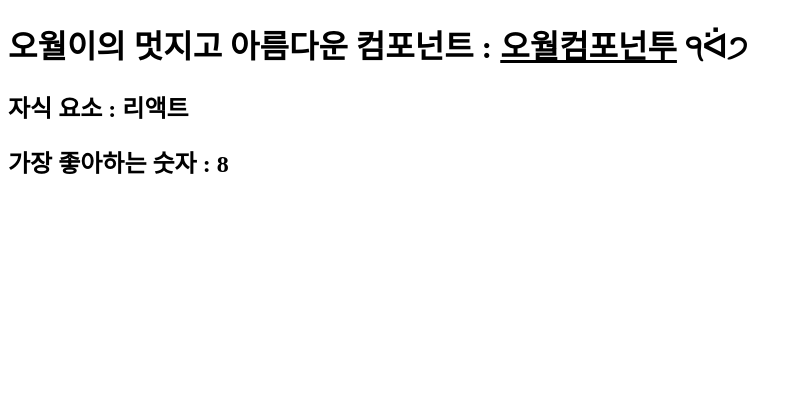
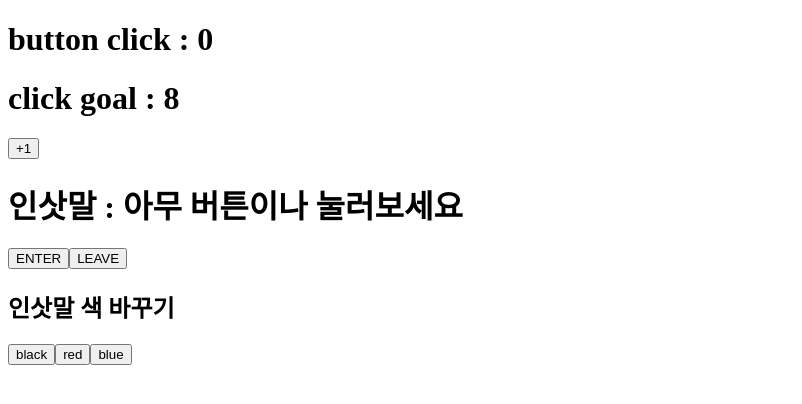
Before and after one commit to MayOwall/studying-react, a React (Create React App) app in the folder 리액트를 다루는 기술_김민준/code_practice/: page / in a window 1280 px wide. Shown: the top 404 px of the page, without its empty margins (0-802 px from the left). Built offline with nearby package versions, Linux system fonts and the light colour scheme.

Commit message:
3.4 : state ~ 3.5 : state를 사용할 때 주의 사항

```diff
--- a/리액트를 다루는 기술_김민준/code_practice/src/App.js
+++ b/리액트를 다루는 기술_김민준/code_practice/src/App.js
@@ -1,10 +1,12 @@
-import MyComponent from "./MyComponent";
+import Counter from "./Counter";
+import Say from "./Say";
 
 const App = () => {
     return (
-        <MyComponent name="오월컴포넌투" favoriteNumber={8}>
-            리액트
-        </MyComponent>
+        <>
+            <Counter />
+            <Say />
+        </>
     );
 };
 
--- /dev/null
+++ b/리액트를 다루는 기술_김민준/code_practice/src/Counter.js
@@ -0,0 +1,35 @@
+import { Component } from "react";
+
+class Counter extends Component {
+    state = {
+        number: 0,
+        fixedNumber: 8,
+    };
+
+    render() {
+        const { number, fixedNumber } = this.state;
+        return (
+            <>
+                <h1>button click : {number}</h1>
+                <h1>click goal : {fixedNumber}</h1>
+                <button
+                    onClick={() => {
+                        this.setState(
+                            (prevState) => {
+                                return { number: prevState.number + 1 };
+                            },
+                            () => console.log("버튼이 클릭되었습니다.")
+                        );
+                        this.setState((prevState) => {
+                            return { number: prevState.number + 1 };
+                        });
+                    }}
+                >
+                    +1
+                </button>
+            </>
+        );
+    }
+}
+
+export default Counter;
--- a/리액트를 다루는 기술_김민준/code_practice/src/MyComponent.js
+++ b/리액트를 다루는 기술_김민준/code_practice/src/MyComponent.js
@@ -1,24 +1,25 @@
+import { Component } from "react";
 import PropTypes from "prop-types";
 
-const MyComponent = ({ name, children, favoriteNumber }) => {
-    return (
-        <>
-            <h1>
-                오월이의 멋지고 아름다운 컴포넌트 : <u>{name}</u> ੧ᐛ੭
-            </h1>
-            <h2>자식 요소 : {children}</h2>
-            <h2>가장 좋아하는 숫자 : {favoriteNumber}</h2>
-        </>
-    );
-};
+class MyComponent extends Component {
+    static defaultProps = {
+        name: "기본 이름",
+    };
+    static propTypes = {
+        name: PropTypes.string,
+        favoriteNumber: PropTypes.number.isRequired,
+    };
 
-MyComponent.defaultProps = {
-    name: "기본 이름",
-};
-
-MyComponent.propTypes = {
-    name: PropTypes.string,
-    favoriteNumber: PropTypes.number.isRequired,
-};
+    render() {
+        const { name, favoriteNumber, children } = this.props;
+        return (
+            <div>
+                <h1>오월이의 멋지고 아름다운 컴포넌트 : {name} (੭•̀ᴗ•̀)੭</h1>
+                <h2>좋아하는 숫자 : {favoriteNumber}</h2>
+                <h2>자식 요소 : {children}</h2>
+            </div>
+        );
+    }
+}
 
 export default MyComponent;
--- /dev/null
+++ b/리액트를 다루는 기술_김민준/code_practice/src/Say.js
@@ -0,0 +1,27 @@
+import { useState } from "react";
+
+const Say = () => {
+    const [message, setMessage] = useState("아무 버튼이나 눌러보세요");
+    const [color, setColor] = useState("black");
+
+    const onClickEnter = () => setMessage("안녕하세요~");
+    const onClickLeave = () => setMessage("안녕히 가세요~");
+    const onClickBlack = () => setColor("black");
+    const onClickRed = () => setColor("red");
+    const onClickBlue = () => setColor("Blue");
+
+    return (
+        <>
+            <h1 style={{ color }}>인삿말 : {message}</h1>
+            <button onClick={onClickEnter}>ENTER</button>
+            <button onClick={onClickLeave}>LEAVE</button>
+            <br />
+            <h2>인삿말 색 바꾸기</h2>
+            <button onClick={onClickBlack}>black</button>
+            <button onClick={onClickRed}>red</button>
+            <button onClick={onClickBlue}>blue</button>
+        </>
+    );
+};
+
+export default Say;
```
